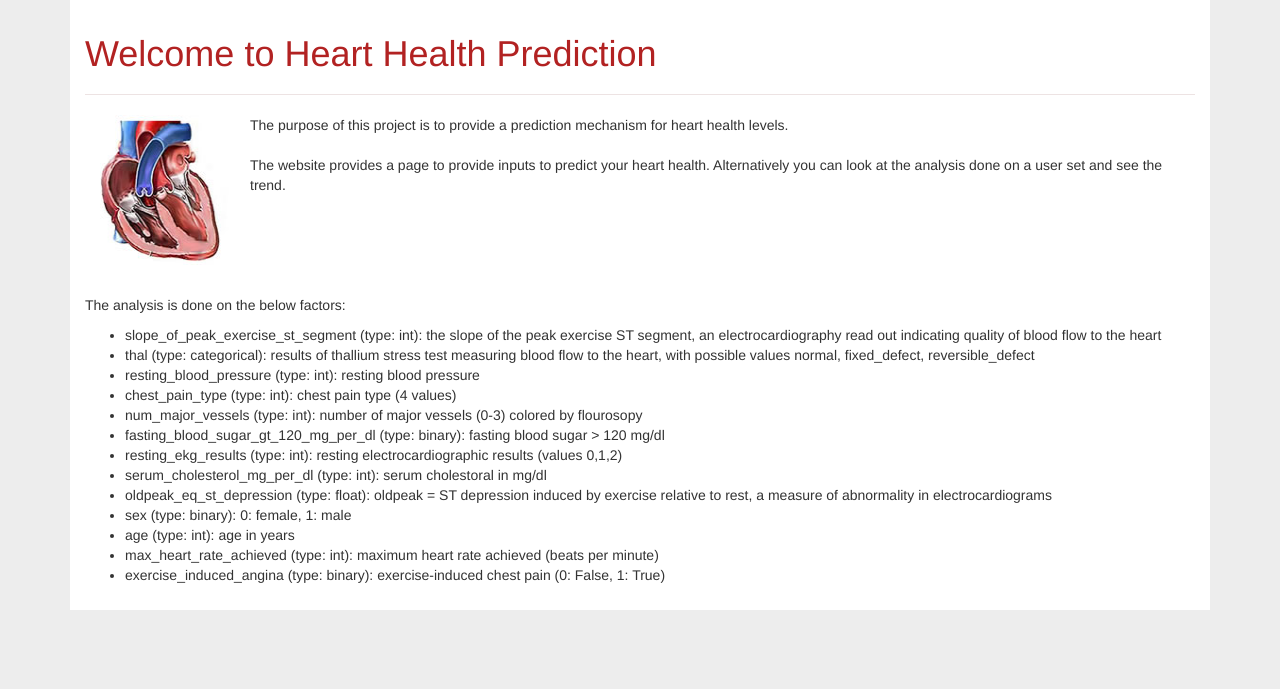
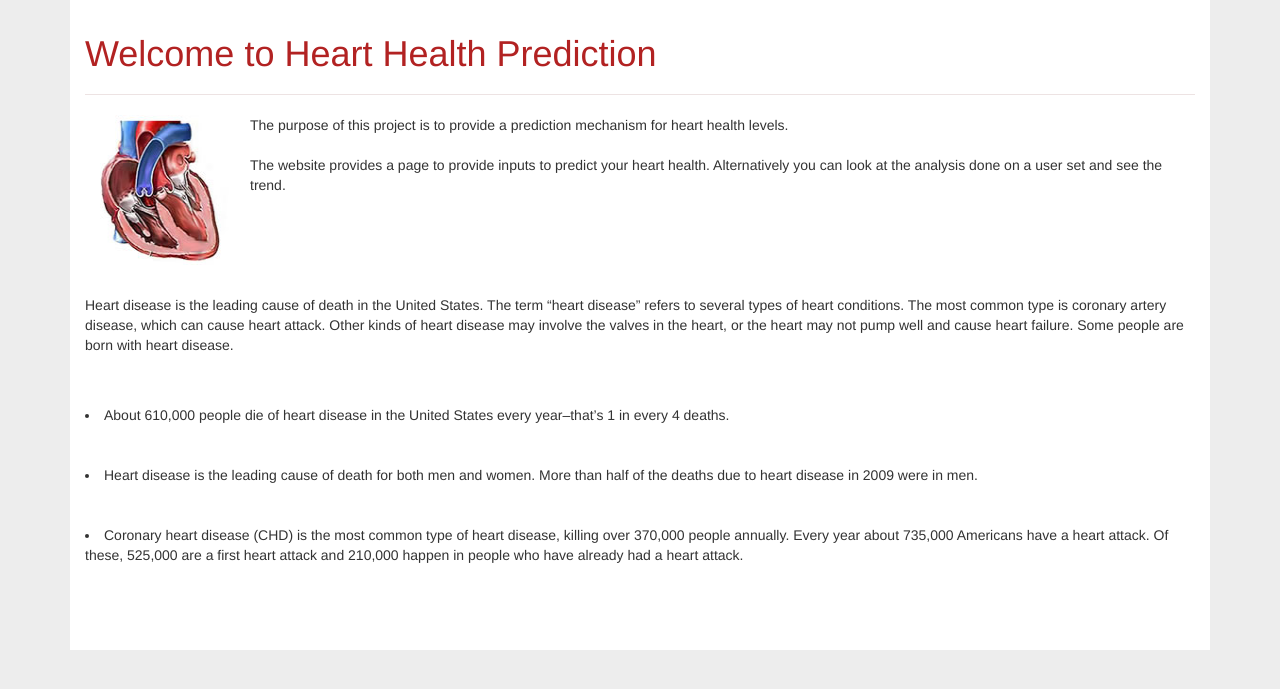
Before and after one commit to ruturajshete1008/Heart-health-prediction, a Flask app: page / in a window 1280 px wide. Shown: the part 73-762 px from the top of the page. Run offline with Flask 2, Linux system fonts and the light colour scheme; some libraries are stand-ins or nearby versions.

Commit message:
updated index.html

```diff
--- a/templates/index.html
+++ b/templates/index.html
@@ -53,22 +53,17 @@
               <br>
               The website provides a page to provide inputs to predict your heart health. Alternatively you can look at the analysis done on a user set and see the trend.
             </br></br></br></br></br></br>
-            The analysis is done on the below factors:
-            <ul>
-                <li>slope_of_peak_exercise_st_segment (type: int): the slope of the peak exercise ST segment, an electrocardiography read out indicating quality of blood flow to the heart</li>
-                <li>thal (type: categorical): results of thallium stress test measuring blood flow to the heart, with possible values normal, fixed_defect, reversible_defect</li>
-                <li>resting_blood_pressure (type: int): resting blood pressure</li>
-                <li>chest_pain_type (type: int): chest pain type (4 values)</li>
-                <li>num_major_vessels (type: int): number of major vessels (0-3) colored by flourosopy</li>
-                <li>fasting_blood_sugar_gt_120_mg_per_dl (type: binary): fasting blood sugar > 120 mg/dl</li>
-                <li>resting_ekg_results (type: int): resting electrocardiographic results (values 0,1,2)</li>
-                <li>serum_cholesterol_mg_per_dl (type: int): serum cholestoral in mg/dl</li>
-                <li>oldpeak_eq_st_depression (type: float): oldpeak = ST depression induced by exercise relative to rest, a measure of abnormality in electrocardiograms</li>
-                <li>sex (type: binary): 0: female, 1: male</li>
-                <li>age (type: int): age in years</li>
-                <li>max_heart_rate_achieved (type: int): maximum heart rate achieved (beats per minute)</li>
-                <li>exercise_induced_angina (type: binary): exercise-induced chest pain (0: False, 1: True)</li>
-            </ul>
+            Heart disease is the leading cause of death in the United States. The term “heart disease” refers to several types of heart conditions. The most common type is coronary artery disease, which can cause heart attack. Other kinds of heart disease may involve the valves in the heart, or the heart may not pump well and cause heart failure. Some people are born with heart disease.
+            <br>
+            <br>
+            <br><li>About 610,000 people die of heart disease in the United States every year–that’s 1 in every 4 deaths.</li></br>
+
+              <br><li>Heart disease is the leading cause of death for both men and women. More than half of the deaths due to heart disease in 2009 were in men.</li></br>
+
+              <br><li>Coronary heart disease (CHD) is the most common type of heart disease, killing over 370,000 people annually. Every year about 735,000 Americans have a heart attack. Of these, 525,000 are a first heart attack and 210,000 happen in people who have already had a heart attack.</li></br>
+
+          </br>
+        </br>
             </span>
           </p>
         </div>
```
Also changed, not shown: 4 other files.
